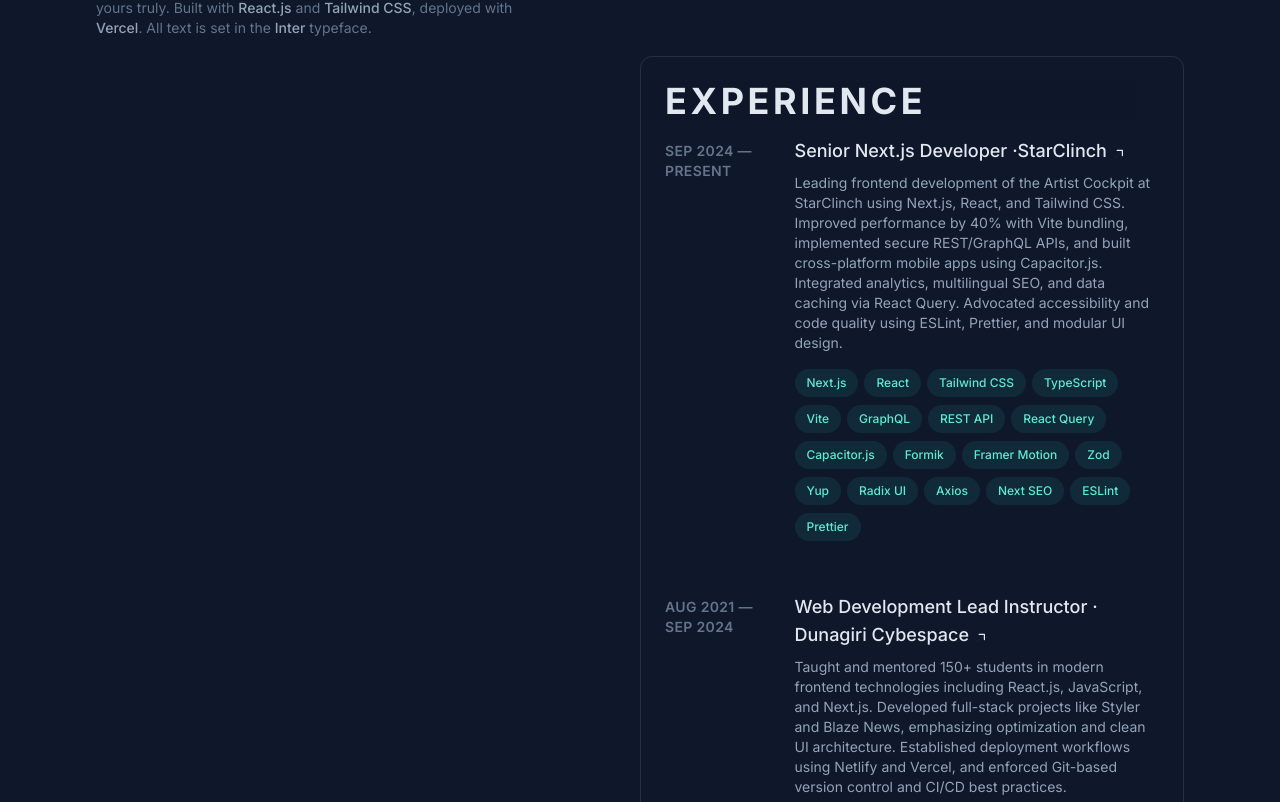
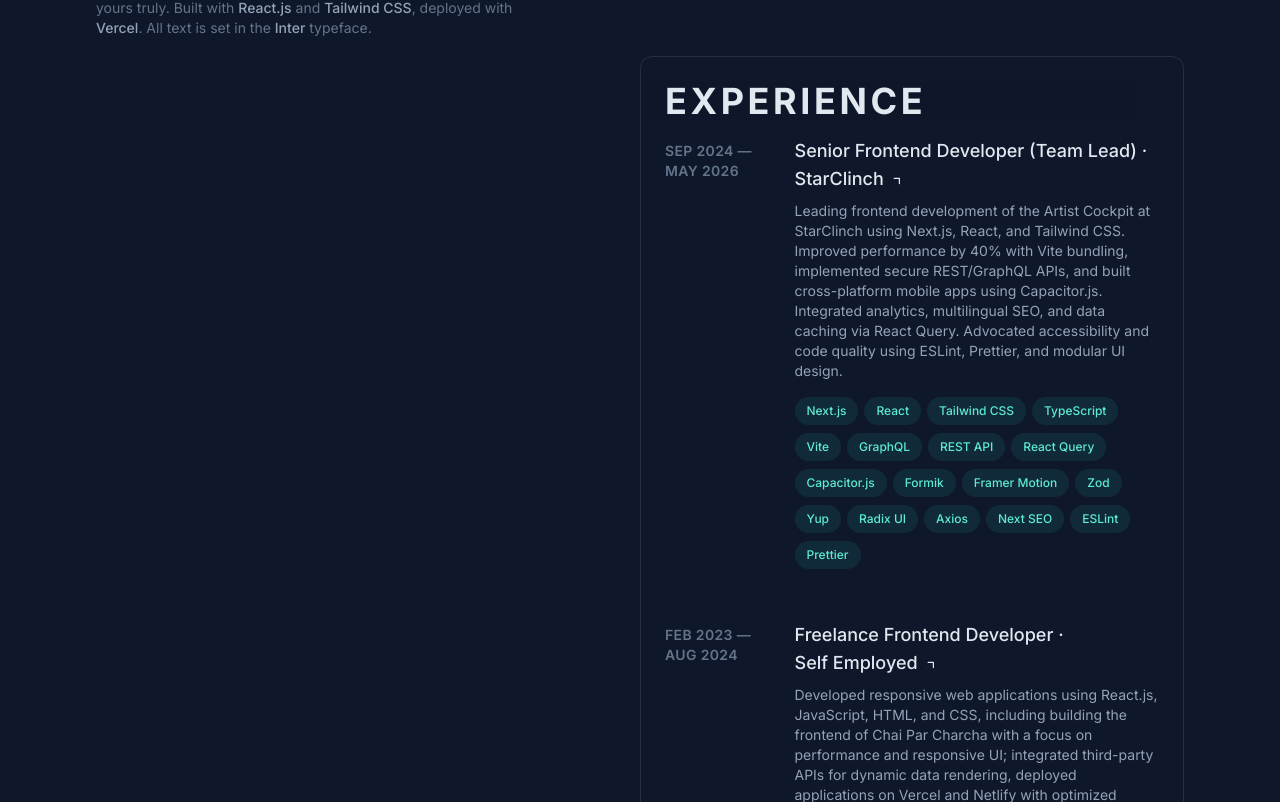
Before and after one commit to varundwt/portfolio-new, a React (Vite) app: page / in a window 1280 px wide. Shown: the part 738-1540 px from the top of the page. Built offline with nearby package versions, Linux system fonts and the light colour scheme.

Commit message:
Update Experience.jsx

```diff
--- a/src/components/Experience.jsx
+++ b/src/components/Experience.jsx
@@ -3,9 +3,9 @@
 
 const experiences = [
   {
-    role: 'Senior Next.js Developer',
+    role: 'Senior Frontend Developer (Team Lead)',
     company: 'StarClinch',
-    period: 'Sep 2024 — Present',
+    period: 'Sep 2024 — May 2026',
     description:
       'Leading frontend development of the Artist Cockpit at StarClinch using Next.js, React, and Tailwind CSS. Improved performance by 40% with Vite bundling, implemented secure REST/GraphQL APIs, and built cross-platform mobile apps using Capacitor.js. Integrated analytics, multilingual SEO, and data caching via React Query. Advocated accessibility and code quality using ESLint, Prettier, and modular UI design.',
     technologies: [
@@ -14,11 +14,11 @@
     link: 'https://www.starclinch.com'
   },
   {
-    role: 'Web Development Lead Instructor',
-    company: 'Dunagiri Cybespace',
-    period: 'Aug 2021 — Sep 2024',
+    role: 'Freelance Frontend Developer',
+    company: 'Self Employed',
+    period: 'Feb 2023 — Aug 2024',
     description:
-      'Taught and mentored 150+ students in modern frontend technologies including React.js, JavaScript, and Next.js. Developed full-stack projects like Styler and Blaze News, emphasizing optimization and clean UI architecture. Established deployment workflows using Netlify and Vercel, and enforced Git-based version control and CI/CD best practices.',
+      'Developed responsive web applications using React.js, JavaScript, HTML, and CSS, including building the frontend of Chai Par Charcha with a focus on performance and responsive UI; integrated third-party APIs for dynamic data rendering, deployed applications on Vercel and Netlify with optimized performance, and supported backend integrations involving Node.js APIs and authentication.',
     technologies: [
       'React.js', 'JavaScript', 'HTML5', 'CSS3', 'Redux', 'Netlify', 'Vercel', 'MongoDB', 'Git', 'Jest', 'React Testing Library'
     ],
```
